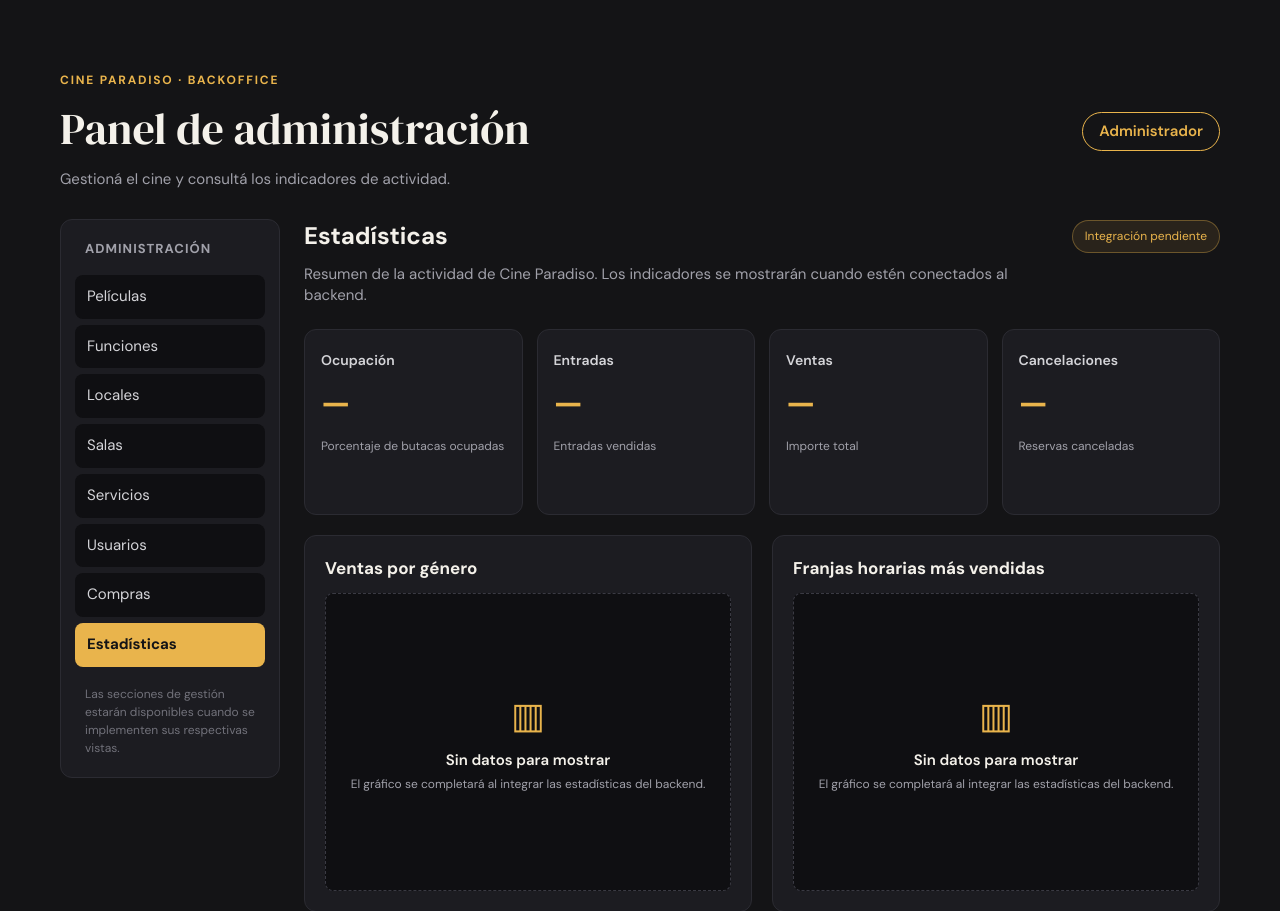
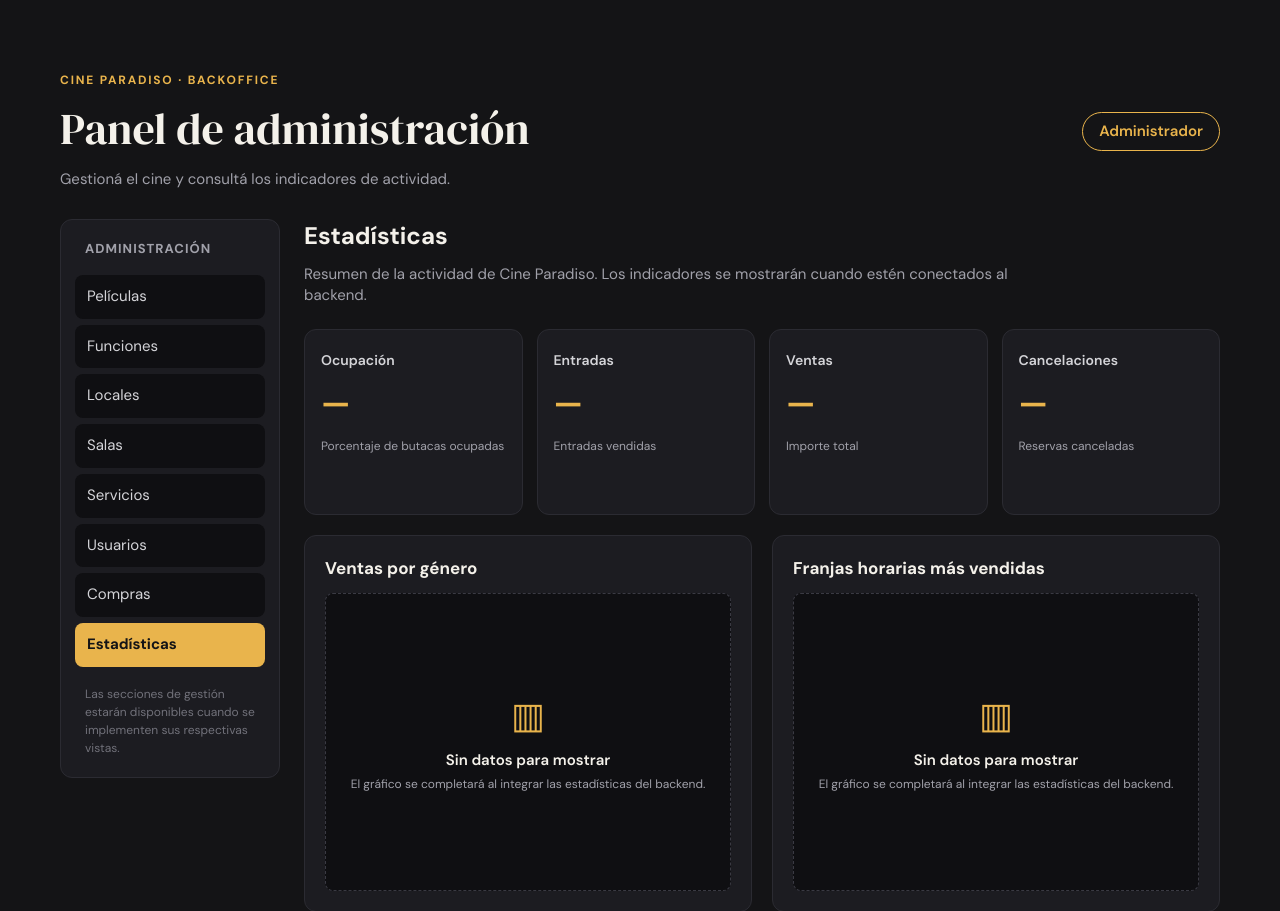
Before and after one commit to gastonroberti12/Get_notas, a Flask app: template frontend/templates/backadmin/panel.html in a window 1280 px wide. Shown: the part 69-980 px from the top of the page. Run offline with Flask 3, Linux system fonts and the light colour scheme; the template is opened without the code that fills it, so the values that code supplies are empty.

Commit message:
fix(frontend): elimino boton irrelevante del backoffice

```diff
--- a/frontend/templates/backadmin/panel.html
+++ b/frontend/templates/backadmin/panel.html
@@ -59,9 +59,6 @@
 
             <div class="admin-section-heading">
                 <h2>Estadísticas</h2>
-                <span class="admin-pending">
-                    Integración pendiente
-                </span>
             </div>
 
             <p class="admin-description">
```
